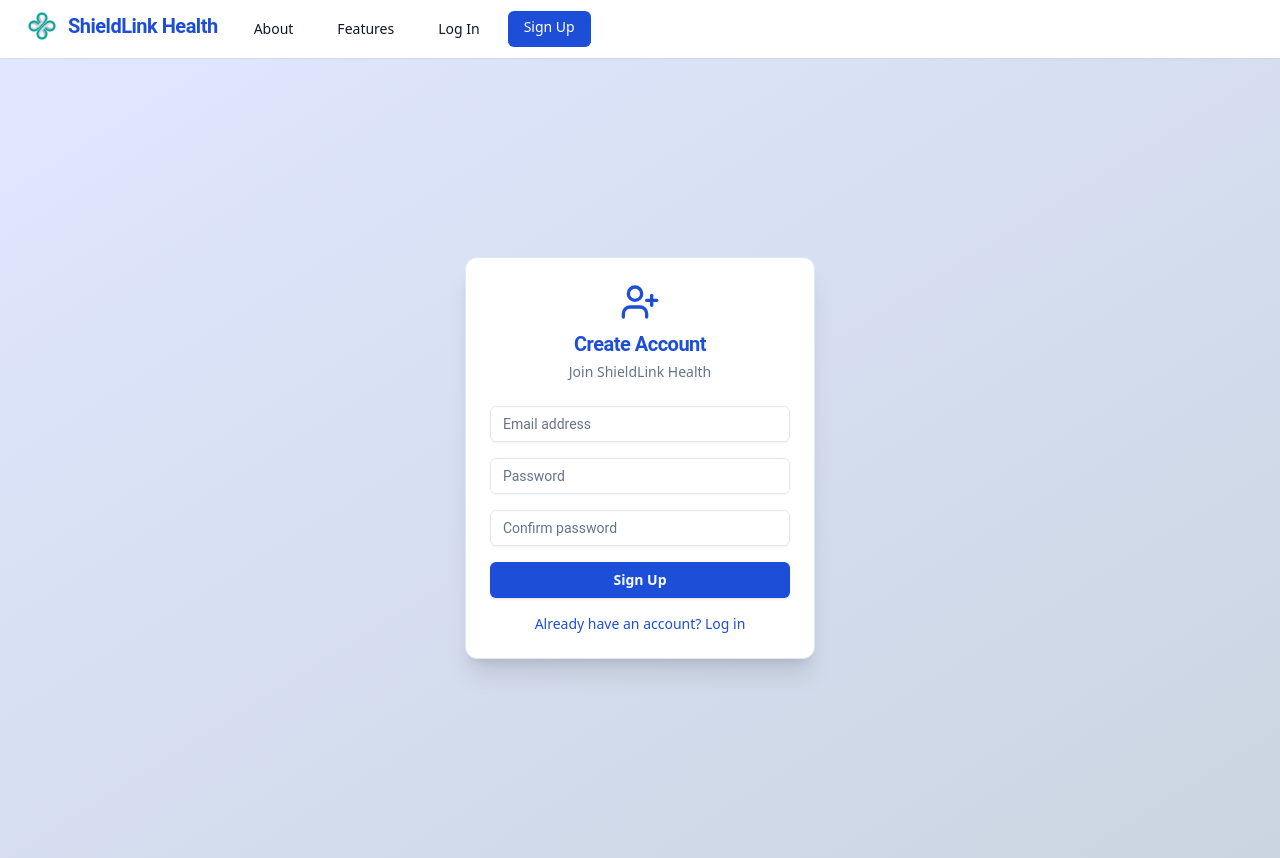
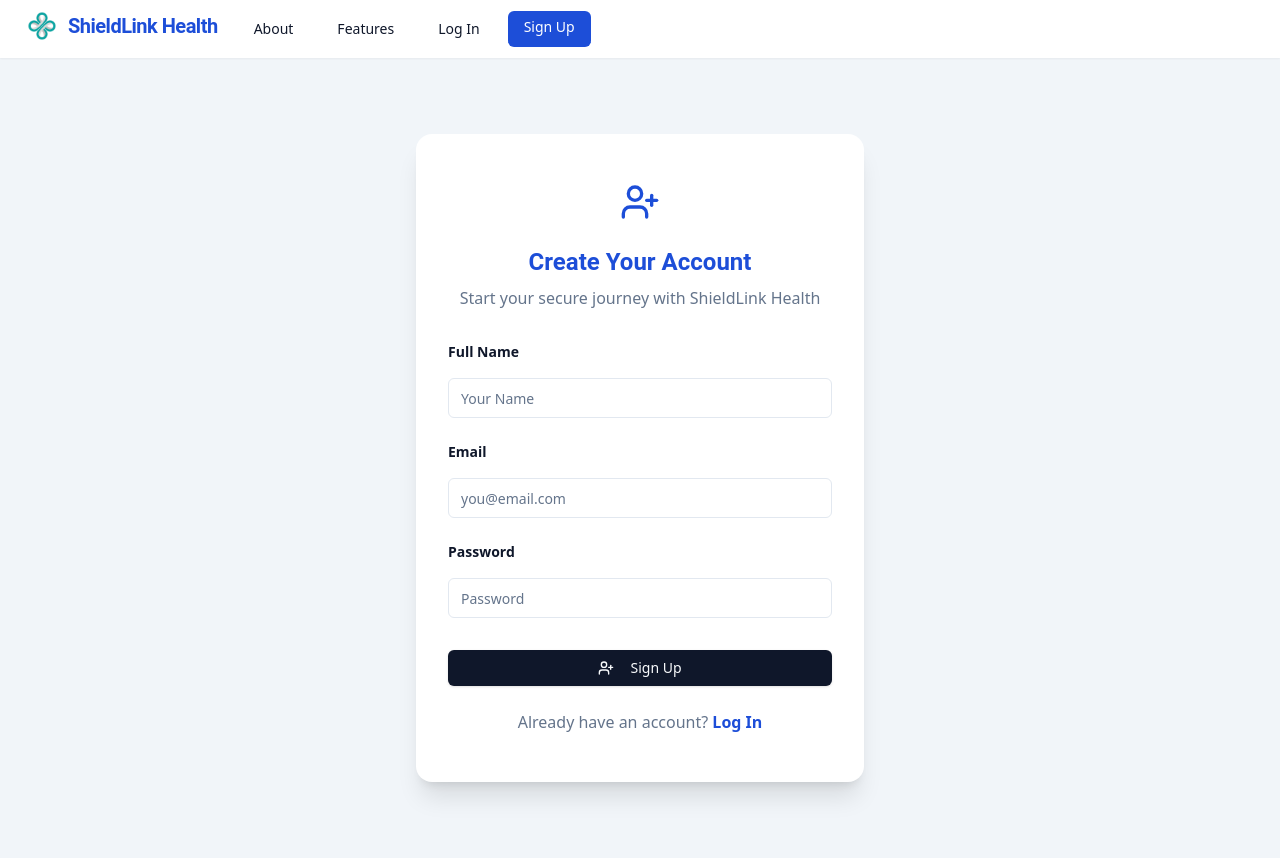
Before and after one commit to Collin-Test-Quome-Org/create-a-comprehensive-hipaa-compliant-patient-por-ac35136d-d57c8af3, a React (Vite) app in the folder frontend/: page /signup in a window 1280 px wide. Built offline with nearby package versions, Linux system fonts and the light colour scheme.

Commit message:
Add LoginPage and SignupPage components with shadcn forms, create ui/input, update navigation and App routes.

```diff
--- a/frontend/src/components/ui/input.tsx
+++ b/frontend/src/components/ui/input.tsx
@@ -2,21 +2,22 @@ import * as React from "react"
 
 import { cn } from "@/lib/utils"
 
-const Input = React.forwardRef<HTMLInputElement, React.ComponentProps<"input">>(
-  ({ className, type, ...props }, ref) => {
+export interface InputProps
+  extends React.InputHTMLAttributes<HTMLInputElement> {}
+
+const Input = React.forwardRef<HTMLInputElement, InputProps>(({ className, type, ...props }, ref) => {
   return (
     <input
       type={type}
       className={cn(
-          "flex h-9 w-full rounded-md border border-input bg-transparent px-3 py-1 text-base shadow-sm transition-colors file:border-0 file:bg-transparent file:text-sm file:font-medium file:text-foreground placeholder:text-muted-foreground focus-visible:outline-none focus-visible:ring-1 focus-visible:ring-ring disabled:cursor-not-allowed disabled:opacity-50 md:text-sm",
+        "flex h-10 w-full rounded-md border border-input bg-background px-3 py-2 text-sm ring-offset-background file:border-0 file:bg-transparent file:text-sm file:font-medium placeholder:text-muted-foreground focus-visible:outline-none focus-visible:ring-2 focus-visible:ring-ring focus-visible:ring-offset-2 disabled:cursor-not-allowed disabled:opacity-50",
         className
       )}
       ref={ref}
       {...props}
     />
   )
-  }
-)
+})
 Input.displayName = "Input"
 
 export { Input }
--- a/frontend/src/pages/LoginPage.tsx
+++ b/frontend/src/pages/LoginPage.tsx
@@ -1,75 +1,82 @@
 import { useState } from 'react';
 import { Button } from '@/components/ui/button';
 import { Input } from '@/components/ui/input';
-import { Card, CardContent, CardHeader, CardTitle } from '@/components/ui/card';
+import { motion } from 'framer-motion';
 import { Link, useNavigate } from 'react-router-dom';
-import { motion } from 'framer-motion';
-import { Lock } from 'lucide-react';
+import { Lock, LogIn } from 'lucide-react';
 
 export const LoginPage = () => {
   const [email, setEmail] = useState('');
   const [password, setPassword] = useState('');
+  const [loading, setLoading] = useState(false);
   const [error, setError] = useState('');
-  const [loading, setLoading] = useState(false);
   const navigate = useNavigate();
 
-  function handleSubmit(e: React.FormEvent) {
+  const handleLogin = async (e: React.FormEvent) => {
     e.preventDefault();
     setLoading(true);
     setError('');
-    // Mock login: always succeed
+    // Mock login logic: any email/password accepted
     setTimeout(() => {
+      if (email && password) {
+        navigate('/dashboard');
+      } else {
+        setError('Please enter email and password.');
+      }
       setLoading(false);
-      // For demo, navigate to dashboard after login
-      navigate('/dashboard');
-    }, 900);
-  }
+    }, 800);
+  };
 
   return (
-    <div className="min-h-screen flex items-center justify-center bg-gradient-to-br from-[#e0e7ff] to-[#cbd5e1]">
-      <motion.div initial={{ opacity: 0, y: 30 }} animate={{ opacity: 1, y: 0 }} transition={{ duration: 0.5 }}>
-        <Card className="w-[350px] shadow-xl">
-          <CardHeader>
-            <div className="flex flex-col items-center">
-              <Lock size={40} className="text-[#1d4ed8] mb-2" />
-              <CardTitle className="text-xl font-bold font-['Roboto'] text-[#1d4ed8]">Secure Login</CardTitle>
-              <span className="text-slate-500 text-sm mt-1">Welcome back to ShieldLink Health</span>
+    <div className="min-h-screen flex items-center justify-center bg-[#f1f5f9]">
+      <motion.div
+        initial={{ opacity: 0, y: 32 }}
+        animate={{ opacity: 1, y: 0 }}
+        transition={{ duration: 0.6 }}
+        className="bg-white rounded-2xl shadow-xl px-8 py-12 w-full max-w-md"
+      >
+        <div className="flex justify-center mb-6">
+          <Lock size={40} className="text-[#1d4ed8]" />
         </div>
-          </CardHeader>
-          <CardContent>
-            <form onSubmit={handleSubmit} className="flex flex-col gap-4">
+        <h1 className="text-2xl font-bold text-center font-['Roboto'] mb-2 text-[#1d4ed8]">Welcome Back</h1>
+        <p className="text-center text-slate-500 mb-8">Sign in to access your secure health portal</p>
+        <form onSubmit={handleLogin} className="flex flex-col gap-4">
+          <label htmlFor="login-email" className="text-sm font-semibold">Email</label>
           <Input
             id="login-email"
             type="email"
-                placeholder="Email address"
-                autoComplete="username"
+            placeholder="you@email.com"
             value={email}
             onChange={e => setEmail(e.target.value)}
+            className="mb-2"
+            autoComplete="username"
             required
-                className="font-['Roboto']"
           />
+          <label htmlFor="login-password" className="text-sm font-semibold">Password</label>
           <Input
             id="login-password"
             type="password"
             placeholder="Password"
-                autoComplete="current-password"
             value={password}
             onChange={e => setPassword(e.target.value)}
+            className="mb-2"
+            autoComplete="current-password"
             required
-                className="font-['Roboto']"
           />
-              {error && <div className="text-red-600 text-sm">{error}</div>}
-              <Button id="login-submit" type="submit" disabled={loading} className="bg-[#1d4ed8] hover:bg-blue-700 font-bold">
-                {loading ? 'Logging in…' : 'Log In'}
+          {error && <div className="text-red-500 text-sm mt-1 text-center">{error}</div>}
+          <Button id="login-submit" type="submit" className="w-full mt-2 flex items-center justify-center" disabled={loading}>
+            {loading ? (
+              <span>Signing in...</span>
+            ) : (
+              <><LogIn size={18} className="mr-2" />Sign In</>
+            )}
           </Button>
         </form>
-            <div className="mt-4 flex flex-col items-center gap-2">
-              <Link to="/signup" className="text-[#1d4ed8] hover:underline text-sm" id="login-to-signup">Don't have an account? Sign up</Link>
-              <Link to="/mfa" className="text-slate-500 hover:underline text-xs" id="login-mfa-help">Need MFA help?</Link>
+        <div className="mt-6 text-center">
+          <span className="text-slate-500">Don't have an account? </span>
+          <Link to="/signup" className="text-[#1d4ed8] font-semibold hover:underline">Sign Up</Link>
         </div>
-          </CardContent>
-        </Card>
       </motion.div>
     </div>
   );
-}
+};
--- a/frontend/src/pages/SignupPage.tsx
+++ b/frontend/src/pages/SignupPage.tsx
@@ -1,95 +1,93 @@
 import { useState } from 'react';
 import { Button } from '@/components/ui/button';
 import { Input } from '@/components/ui/input';
-import { Card, CardContent, CardHeader, CardTitle } from '@/components/ui/card';
+import { motion } from 'framer-motion';
 import { Link, useNavigate } from 'react-router-dom';
-import { motion } from 'framer-motion';
 import { UserPlus } from 'lucide-react';
 
 export const SignupPage = () => {
   const [email, setEmail] = useState('');
+  const [name, setName] = useState('');
   const [password, setPassword] = useState('');
-  const [confirm, setConfirm] = useState('');
+  const [loading, setLoading] = useState(false);
   const [error, setError] = useState('');
-  const [loading, setLoading] = useState(false);
   const navigate = useNavigate();
 
-  function handleSubmit(e: React.FormEvent) {
+  const handleSignup = (e: React.FormEvent) => {
     e.preventDefault();
+    setLoading(true);
     setError('');
-    if (!email.includes('@')) {
-      setError('Please enter a valid email.');
-      return;
+    // Mock signup logic: any input accepted, redirect to dashboard
+    setTimeout(() => {
+      if (email && password && name) {
+        navigate('/dashboard');
+      } else {
+        setError('Please fill in all fields.');
       }
-    if (password.length < 6) {
-      setError('Password must be at least 6 characters.');
-      return;
-    }
-    if (password !== confirm) {
-      setError('Passwords do not match.');
-      return;
-    }
-    setLoading(true);
-    setTimeout(() => {
       setLoading(false);
-      // After sign up, go to dashboard
-      navigate('/dashboard');
-    }, 900);
-  }
+    }, 800);
+  };
 
   return (
-    <div className="min-h-screen flex items-center justify-center bg-gradient-to-br from-[#e0e7ff] to-[#cbd5e1]">
-      <motion.div initial={{ opacity: 0, y: 30 }} animate={{ opacity: 1, y: 0 }} transition={{ duration: 0.5 }}>
-        <Card className="w-[350px] shadow-xl">
-          <CardHeader>
-            <div className="flex flex-col items-center">
-              <UserPlus size={40} className="text-[#1d4ed8] mb-2" />
-              <CardTitle className="text-xl font-bold font-['Roboto'] text-[#1d4ed8]">Create Account</CardTitle>
-              <span className="text-slate-500 text-sm mt-1">Join ShieldLink Health</span>
+    <div className="min-h-screen flex items-center justify-center bg-[#f1f5f9]">
+      <motion.div
+        initial={{ opacity: 0, y: 32 }}
+        animate={{ opacity: 1, y: 0 }}
+        transition={{ duration: 0.6 }}
+        className="bg-white rounded-2xl shadow-xl px-8 py-12 w-full max-w-md"
+      >
+        <div className="flex justify-center mb-6">
+          <UserPlus size={40} className="text-[#1d4ed8]" />
         </div>
-          </CardHeader>
-          <CardContent>
-            <form onSubmit={handleSubmit} className="flex flex-col gap-4">
+        <h1 className="text-2xl font-bold text-center font-['Roboto'] mb-2 text-[#1d4ed8]">Create Your Account</h1>
+        <p className="text-center text-slate-500 mb-8">Start your secure journey with ShieldLink Health</p>
+        <form onSubmit={handleSignup} className="flex flex-col gap-4">
+          <label htmlFor="signup-name" className="text-sm font-semibold">Full Name</label>
+          <Input
+            id="signup-name"
+            type="text"
+            placeholder="Your Name"
+            value={name}
+            onChange={e => setName(e.target.value)}
+            className="mb-2"
+            required
+          />
+          <label htmlFor="signup-email" className="text-sm font-semibold">Email</label>
           <Input
             id="signup-email"
             type="email"
-                placeholder="Email address"
-                autoComplete="email"
+            placeholder="you@email.com"
             value={email}
             onChange={e => setEmail(e.target.value)}
+            className="mb-2"
+            autoComplete="username"
             required
-                className="font-['Roboto']"
           />
+          <label htmlFor="signup-password" className="text-sm font-semibold">Password</label>
           <Input
             id="signup-password"
             type="password"
             placeholder="Password"
-                autoComplete="new-password"
             value={password}
             onChange={e => setPassword(e.target.value)}
+            className="mb-2"
+            autoComplete="new-password"
             required
-                className="font-['Roboto']"
           />
-              <Input
-                id="signup-confirm"
-                type="password"
-                placeholder="Confirm password"
-                value={confirm}
-                onChange={e => setConfirm(e.target.value)}
-                required
-                className="font-['Roboto']"
-              />
-              {error && <div className="text-red-600 text-sm">{error}</div>}
-              <Button id="signup-submit" type="submit" disabled={loading} className="bg-[#1d4ed8] hover:bg-blue-700 font-bold">
-                {loading ? 'Signing up…' : 'Sign Up'}
+          {error && <div className="text-red-500 text-sm mt-1 text-center">{error}</div>}
+          <Button id="signup-submit" type="submit" className="w-full mt-2 flex items-center justify-center" disabled={loading}>
+            {loading ? (
+              <span>Creating account...</span>
+            ) : (
+              <><UserPlus size={18} className="mr-2" />Sign Up</>
+            )}
           </Button>
         </form>
-            <div className="mt-4 flex flex-col items-center gap-2">
-              <Link to="/login" className="text-[#1d4ed8] hover:underline text-sm" id="signup-to-login">Already have an account? Log in</Link>
+        <div className="mt-6 text-center">
+          <span className="text-slate-500">Already have an account? </span>
+          <Link to="/login" className="text-[#1d4ed8] font-semibold hover:underline">Log In</Link>
         </div>
-          </CardContent>
-        </Card>
       </motion.div>
     </div>
   );
-}
+};
```
Lines whose indentation alone changed are shown as unchanged.
